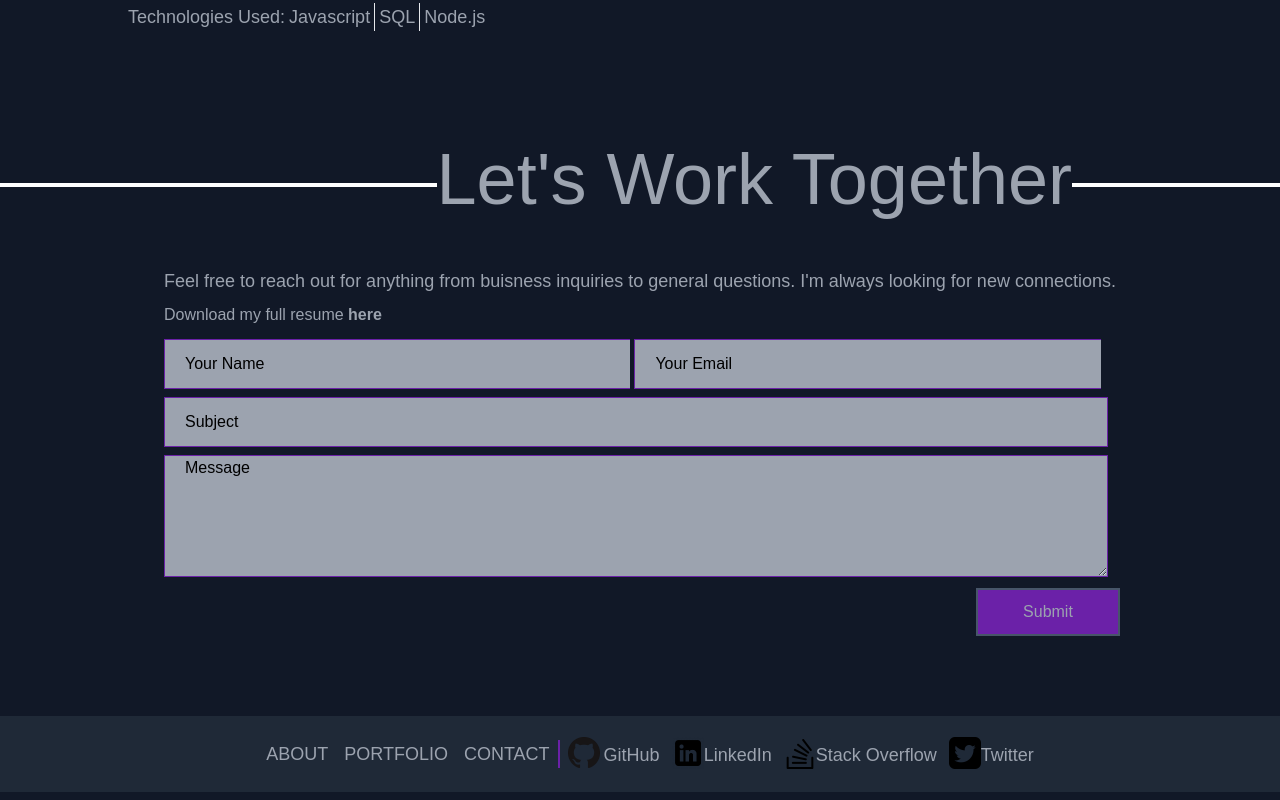
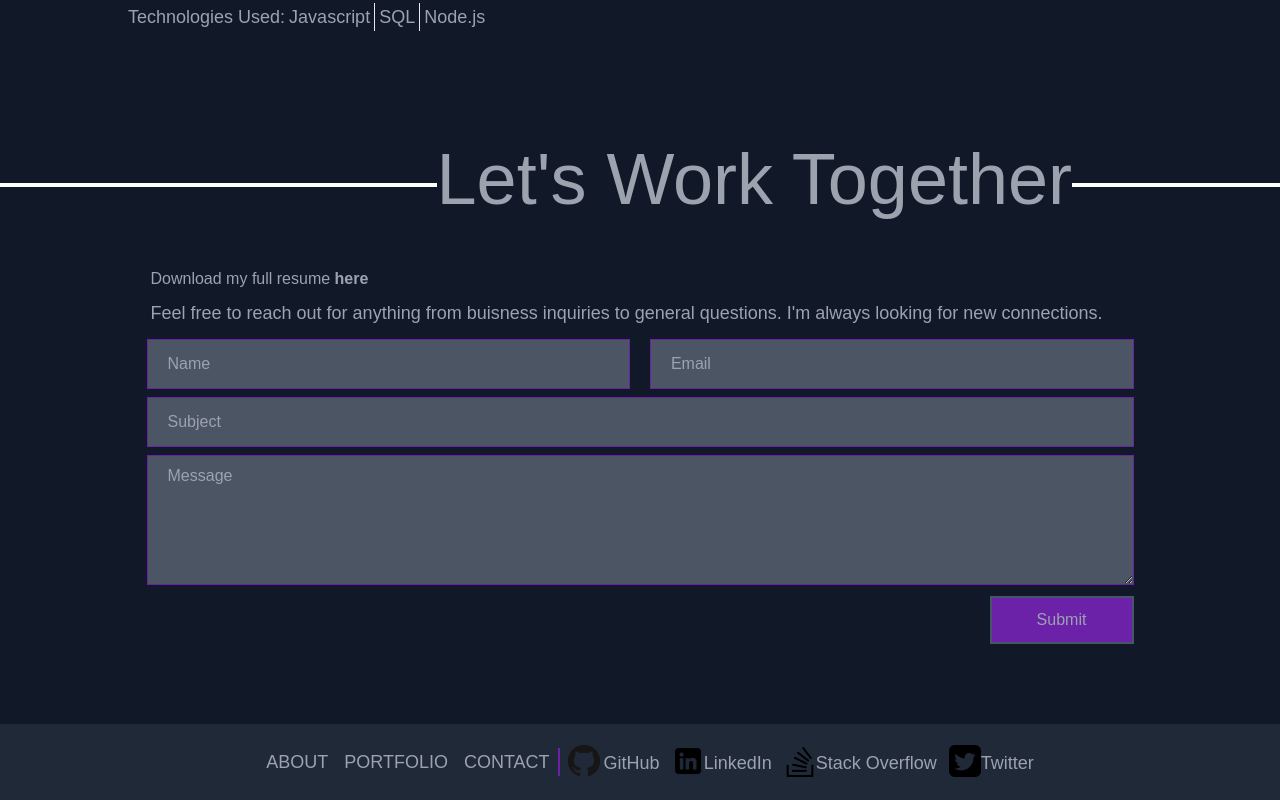
Before and after one commit to beimy/react-port, a React (Create React App) app: page / in a window 1280 px wide. Shown: the part 3312-4112 px from the top of the page. Built offline with nearby package versions, Linux system fonts and the light colour scheme; a web font is replaced by a local one.

Commit message:
fixed contact area positioning on desktop size

```diff
--- a/src/components/Contact/index.js
+++ b/src/components/Contact/index.js
@@ -41,35 +41,21 @@ function Contact() {
             <h2 className="bg-gray-900 text-2xl absolute -top-5 right-5 md:top-[-2.75rem] md:right-52 md:text-7xl z-10 whitespace-nowrap">Let's Work Together</h2>
             <section className="flex flex-col-reverse md:justify-between justify-center my-20 px-[5%]">
                 <form id='contact-form' className="" onSubmit={handleSubmit}>
-                    <ul className="">
-                        <li className="md:contact-li-half">
-                            <input type="text" className="contact-input" defaultValue={'Your Name'} placeholder='Name' onBlur={handleChange} name="name" />
-                        </li>
-                        <li className="md:contact-li-half">
-                            <input type="email" className="contact-input" defaultValue={'Your Email'} placeholder='Email' onBlur={handleChange} name="email" />
-                        </li>
-                        <li className="md:mr-4">
-                            <input name="subject" className='contact-input w-full' defaultValue={'Subject'} placeholder='Subject' onBlur={handleChange} rows="1"  />
-                        </li>
-                        <li className="md:mr-4">
-                            <textarea name="message" className="contact-input w-full h-auto" defaultValue={'Message'} placeholder='Message' onBlur={handleChange} rows='5'  />
-                        </li>
-                        <li>
-                            {errorMessage && (
-                            <div>
-                                <p className='error-text'>{errorMessage}</p>
-                            </div>
-                            )}
-                        </li>
-                        <li>
-                            <button type='submit' className="float-right bg-purple-800 w-36 h-12 border-2 border-slate-600">Submit</button>
-                        </li>
-                    </ul>
+                    <input type="text" className="contact-input md:contact-li-half" placeholder='Name' onBlur={handleChange} name="name" />
+                    <input type="email" className="contact-input md:contact-li-half md:float-right md:mx-auto" placeholder='Email' onBlur={handleChange} name="email" />
+                    <input name="subject" className='contact-input' placeholder='Subject' onBlur={handleChange} rows="1"  />
+                    <textarea name="message" className="contact-input h-auto pt-2" placeholder='Message' onBlur={handleChange} rows='5'  />
+
+                    <div className="px-2">
+                        <p className='error-text'>{errorMessage}</p>
+                    </div>
+
+                    <button type='submit' className="float-right bg-purple-800 w-36 h-12 border-2 border-slate-600">Submit</button>
                 </form>
+                <p className="px-1 pb-2">Feel free to reach out for anything from buisness inquiries to general questions. I'm always looking for new connections.</p>
                 <span className="px-1 pb-2">Download my full resume
                     <a className=" font-bold" href={require('../../assets/Resume_AaronRones-WebDev.pdf')} download='AaronRones_Resume_WebDev.pdf'> here</a>
                 </span>
-                <p className="px-1 pb-2">Feel free to reach out for anything from buisness inquiries to general questions. I'm always looking for new connections.</p>
             </section>
 
         </div>
--- a/src/hooks/useWindowDimensions.js
+++ b/src/hooks/useWindowDimensions.js
@@ -21,4 +21,4 @@ export default function useWindowDimensions() {
     }, []);
 
     return windowDimensions;
-}
+};
--- a/src/index.css
+++ b/src/index.css
@@ -32,7 +32,7 @@
 
 @layer components {
     .contact-input {
-        @apply h-[50px] bg-gray-400 text-base text-black border border-purple-800 px-5 w-full m-1
+        @apply h-[50px] bg-gray-600 text-base text-black border border-purple-800 px-5 w-full m-1 ml-0 overflow-hidden
     }
 
     .contact-li {
@@ -40,7 +40,7 @@
     }
 
     .contact-li-half {
-        @apply min-w-[49%] block float-left overflow-hidden
+        @apply w-[49%]
     }
 
     .skewed-border-right {
```
